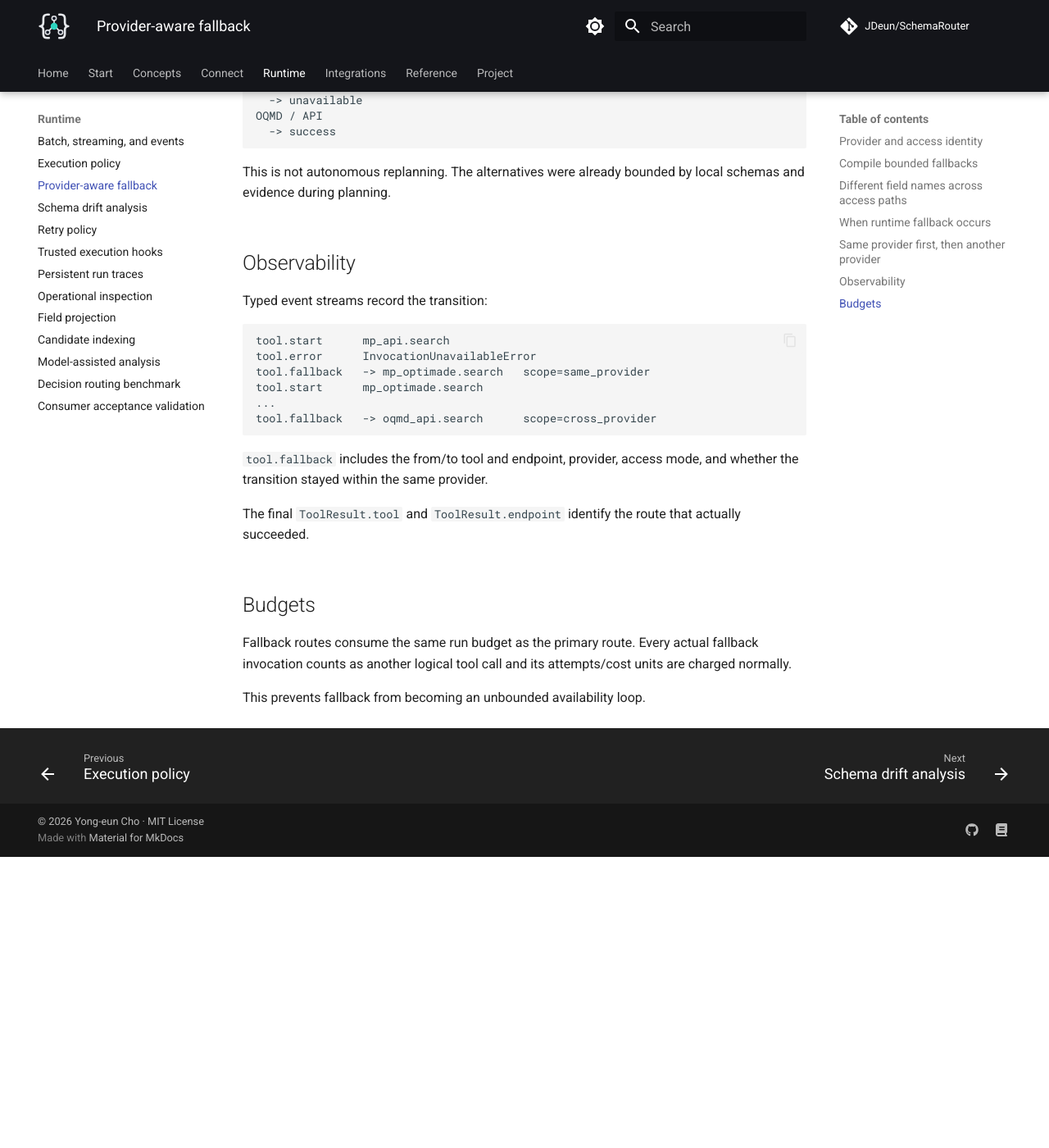
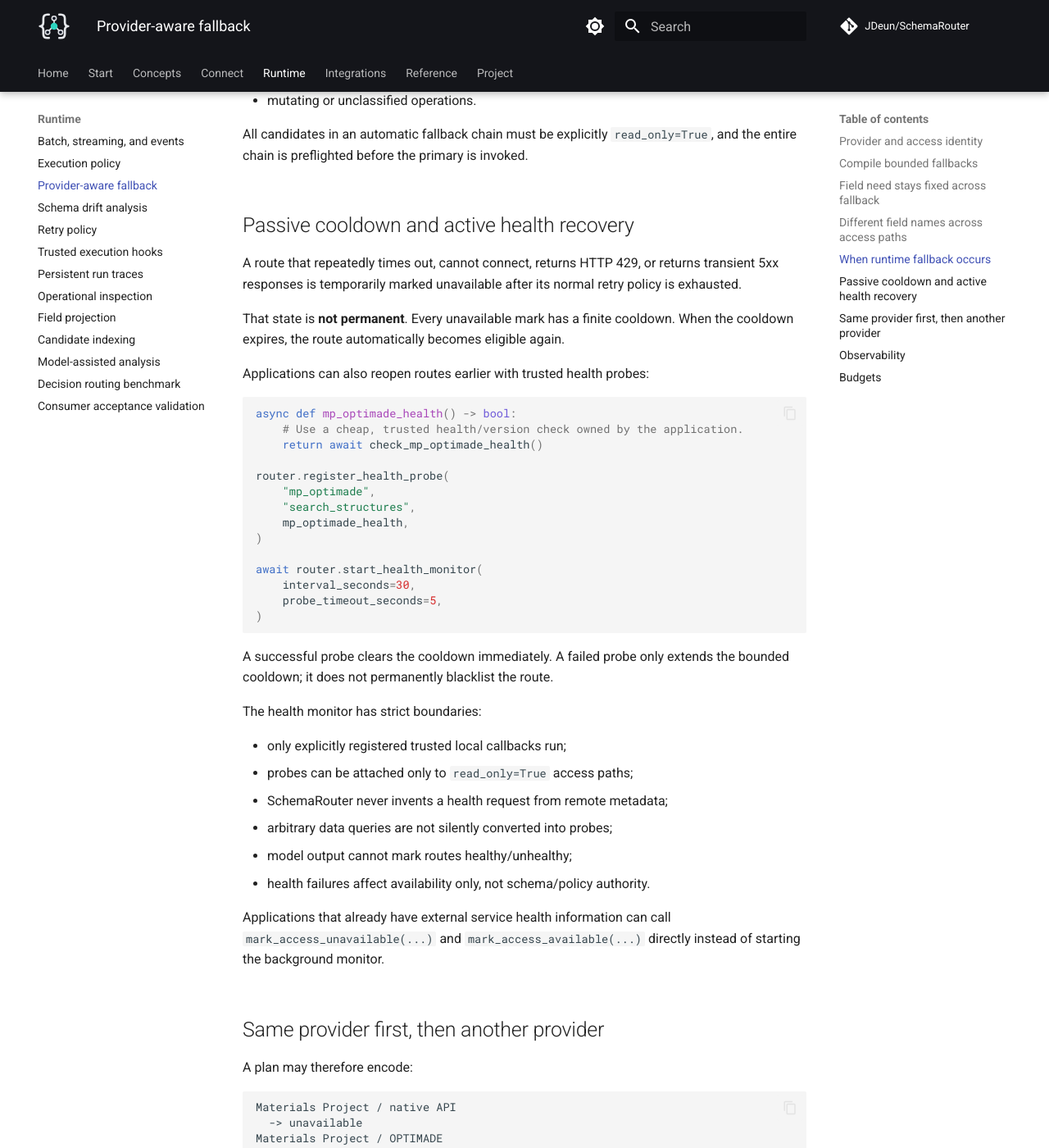
Before and after one commit to JDeun/SchemaRouter, an MkDocs documentation site: the page built from docs/guides/provider-fallback.md, in a window 1280 px wide and 1400 px high, scrolled down 3323 px. Shown: the whole window at 82% size. Built offline with MkDocs 1.6.1 and Material for MkDocs 9.7.7, drawn with Linux system fonts in a browser that asks for light colours; comment, search, counter and statistics services are not loaded; before the commit the page ends 4368 px from its top, so only the background shows below that; some of the changed text lies outside the part shown.

Commit message:
docs: explain recoverable health state and fixed field need

````diff
--- a/docs/guides/provider-fallback.md
+++ b/docs/guides/provider-fallback.md
@@ -91,6 +91,19 @@ Fallback candidates are normal `ToolCall` values with their own endpoint/tool fi
 arguments, selected fields, evidence contract, and planning explanation. Runtime does not invent a
 new route after the plan was compiled.
 
+## Field need stays fixed across fallback
+
+Fallback changes **where** SchemaRouter obtains the data, not **what** data the question requires.
+A primary call and every accepted fallback are independently compiled against the same semantic
+need. If the query needs elastic modulus, a fallback that cannot expose a compatible elastic-modulus
+field is omitted.
+
+When an endpoint declares `ServerProjectionSpec`, the planned fields are also pushed upstream so a
+fallback does not fetch a full record merely because it uses a different transport. Final local
+projection remains in force after raw schema validation.
+
+See [Field-first execution](../concepts/field-first-execution.md).
+
 ## Different field names across access paths
 
 Access paths often expose slightly different schemas. Use `FieldSpec.aliases` to declare semantic
@@ -131,6 +144,49 @@ Automatic fallback does **not** occur for:
 
 All candidates in an automatic fallback chain must be explicitly `read_only=True`, and the entire
 chain is preflighted before the primary is invoked.
+
+## Passive cooldown and active health recovery
+
+A route that repeatedly times out, cannot connect, returns HTTP 429, or returns transient 5xx
+responses is temporarily marked unavailable after its normal retry policy is exhausted.
+
+That state is **not permanent**. Every unavailable mark has a finite cooldown. When the cooldown
+expires, the route automatically becomes eligible again.
+
+Applications can also reopen routes earlier with trusted health probes:
+
+```python
+async def mp_optimade_health() -> bool:
+    # Use a cheap, trusted health/version check owned by the application.
+    return await check_mp_optimade_health()
+
+router.register_health_probe(
+    "mp_optimade",
+    "search_structures",
+    mp_optimade_health,
+)
+
+await router.start_health_monitor(
+    interval_seconds=30,
+    probe_timeout_seconds=5,
+)
+```
+
+A successful probe clears the cooldown immediately. A failed probe only extends the bounded
+cooldown; it does not permanently blacklist the route.
+
+The health monitor has strict boundaries:
+
+- only explicitly registered trusted local callbacks run;
+- probes can be attached only to `read_only=True` access paths;
+- SchemaRouter never invents a health request from remote metadata;
+- arbitrary data queries are not silently converted into probes;
+- model output cannot mark routes healthy/unhealthy;
+- health failures affect availability only, not schema/policy authority.
+
+Applications that already have external service health information can call
+`mark_access_unavailable(...)` and `mark_access_available(...)` directly instead of starting the
+background monitor.
 
 ## Same provider first, then another provider
 
````
